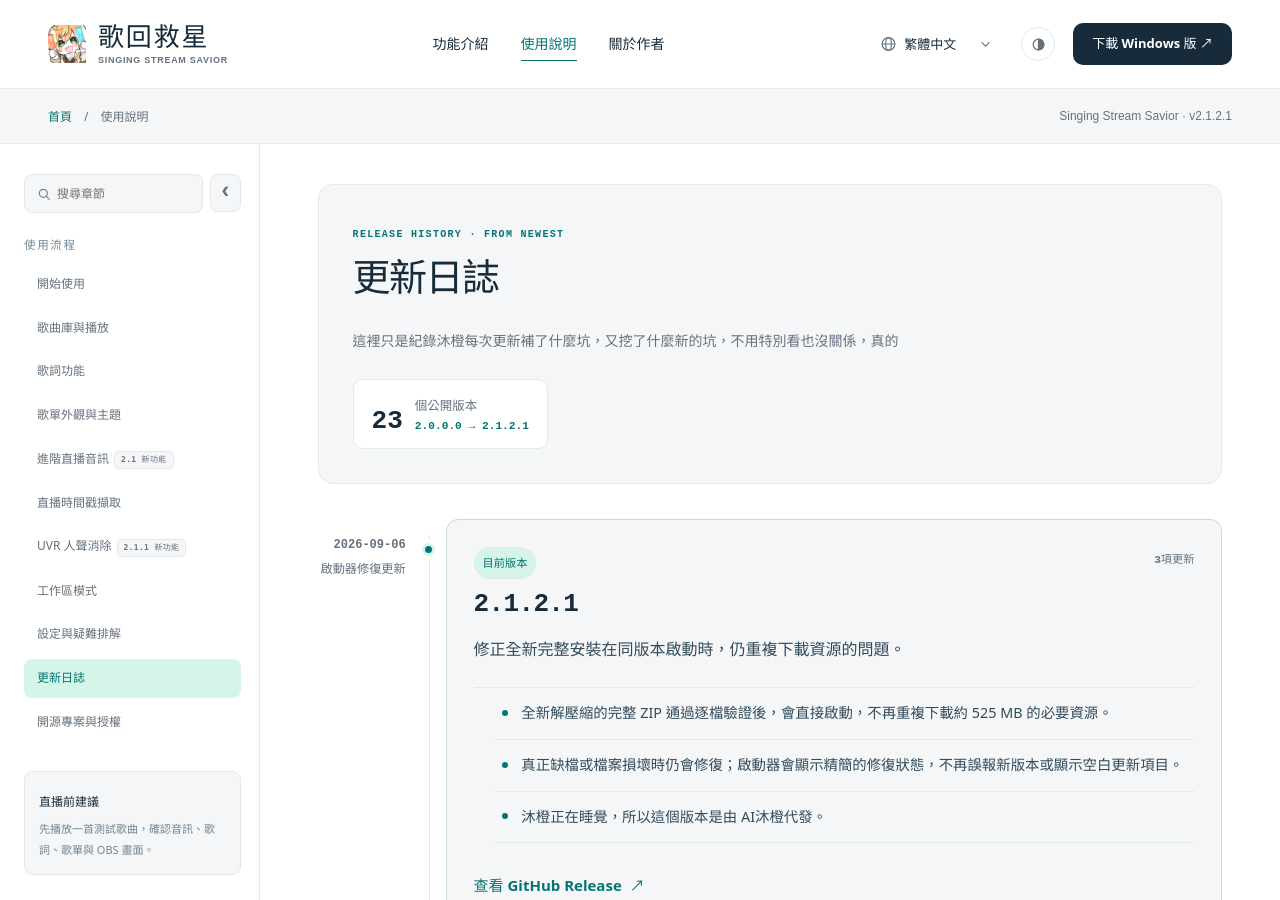
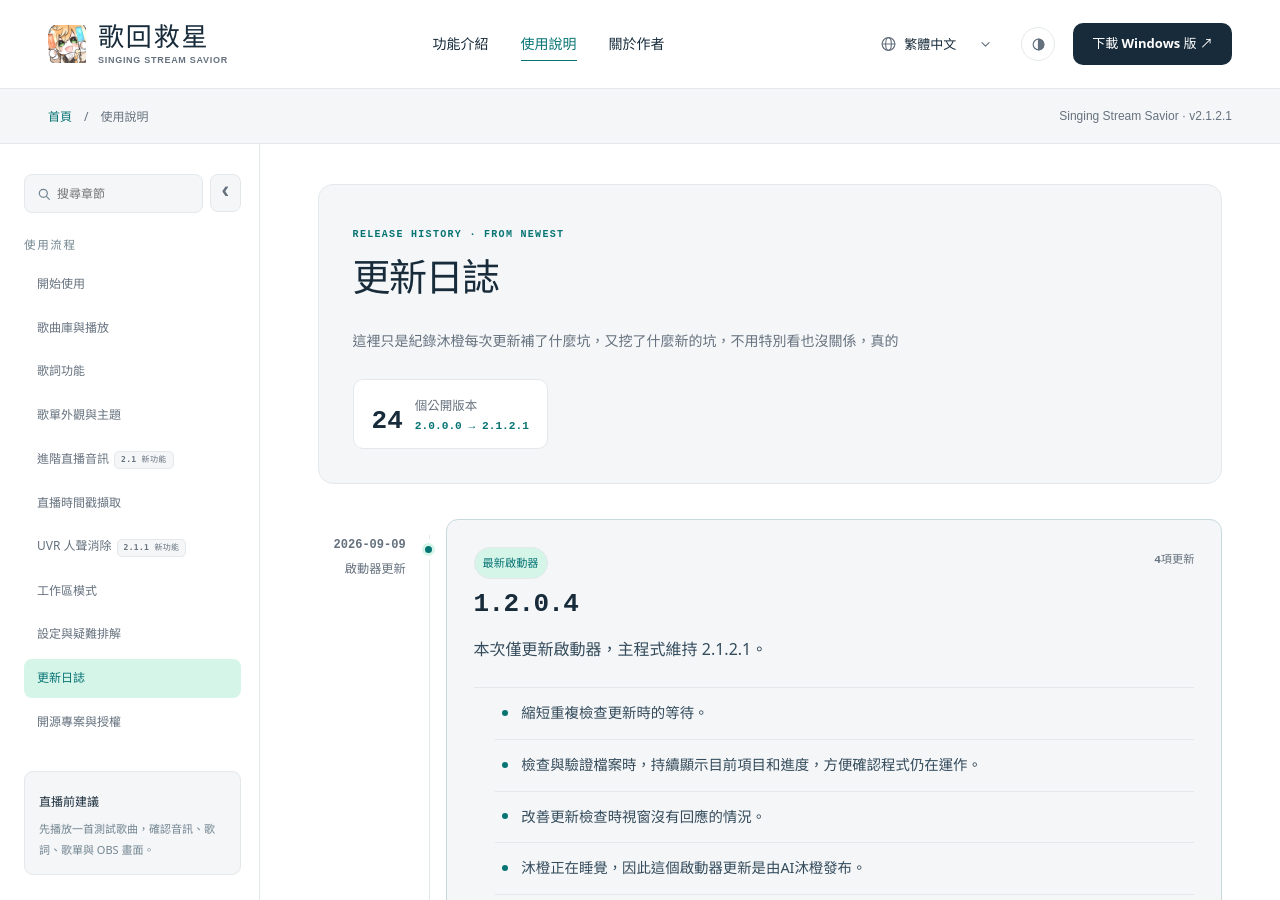
Before and after one commit to NoonIsAwesome/Singing-Stream-Savior-Manual, a Jekyll site: the page built from changelog.md, in a window 1280 px wide and 900 px high. Built offline with Jekyll 4.4.1, drawn with Linux system fonts in a browser that asks for light colours.

Commit message:
Document Launcher 1.2.0.4 in all website languages

```diff
--- /dev/null
+++ b/_data/release-launcher-1-2-0-4.json
@@ -0,0 +1,62 @@
+{
+  "release": {
+    "version": "1.2.0.4",
+    "anchor": "launcher-v1-2-0-4",
+    "date": "2026-09-09",
+    "latest": true,
+    "current_label": {
+      "zh-TW": "最新啟動器",
+      "zh-CN": "最新启动器",
+      "en": "Latest launcher",
+      "ja": "最新ランチャー",
+      "ko": "최신 실행기"
+    },
+    "type": {
+      "zh-TW": "啟動器更新",
+      "zh-CN": "启动器更新",
+      "en": "Launcher update",
+      "ja": "ランチャー更新",
+      "ko": "실행기 업데이트"
+    },
+    "release_url": "https://github.com/NoonIsAwesome/Singing-Stream-Savior-Updates/releases/tag/launcher-v1.2.0.4",
+    "summary": {
+      "zh-TW": "本次僅更新啟動器，主程式維持 2.1.2.1。",
+      "zh-CN": "本次仅更新启动器，主程序维持 2.1.2.1。",
+      "en": "This update is for the launcher only. The application remains at version 2.1.2.1.",
+      "ja": "今回はランチャーのみの更新です。アプリ本体はバージョン 2.1.2.1 のままです。",
+      "ko": "이번 업데이트는 실행기만 변경합니다. 앱 본체는 2.1.2.1 버전을 유지합니다."
+    },
+    "items": {
+      "zh-TW": [
+        "縮短重複檢查更新時的等待。",
+        "檢查與驗證檔案時，持續顯示目前項目和進度，方便確認程式仍在運作。",
+        "改善更新檢查時視窗沒有回應的情況。",
+        "沐橙正在睡覺，因此這個啟動器更新是由AI沐橙發布。"
+      ],
+      "zh-CN": [
+        "缩短重复检查更新时的等待。",
+        "检查与验证文件时，持续显示当前项目和进度，方便确认程序仍在运行。",
+        "改善检查更新时窗口无响应的情况。",
+        "沐橙正在睡觉，因此这个启动器更新是由AI沐橙发布。"
+      ],
+      "en": [
+        "Reduce waiting during repeated update checks.",
+        "Keep the current item and progress visible while checking files, so you can see that the launcher is still working.",
+        "Improve responsiveness during update checks.",
+        "Mucheng is sleeping, so this launcher update was published by AI Mucheng."
+      ],
+      "ja": [
+        "更新を繰り返し確認する際の待ち時間を短縮します。",
+        "ファイルの確認中は、現在の項目と進捗を継続して表示し、処理が進んでいることを確認できます。",
+        "更新確認中の応答性を改善します。",
+        "沐橙は睡眠中のため、このランチャー更新は AI沐橙が公開しました。"
+      ],
+      "ko": [
+        "업데이트를 반복해서 확인할 때 기다리는 시간을 줄입니다.",
+        "파일을 확인하는 동안 현재 항목과 진행 상황을 계속 표시하여 작업이 진행 중임을 알 수 있습니다.",
+        "업데이트 확인 중 응답성을 개선합니다.",
+        "沐橙이 자고 있어서 이번 실행기 업데이트는 AI沐橙이 배포했습니다."
+      ]
+    }
+  }
+}
--- a/_includes/changelog-page.html
+++ b/_includes/changelog-page.html
@@ -1,5 +1,6 @@
 {% assign current_lang = page.lang | default: site.lang | default: 'zh-TW' %}
 {% assign current_release = site.data["release-2-1-2-1"].release %}
+{% assign launcher_release = site.data["release-launcher-1-2-0-4"].release %}
 {% assign previous_hp_release = site.data["release-2-1-2-0"].release %}
 {% assign previous_monitor_release = site.data["release-2-1-1-2"].release %}
 {% assign previous_current_release = site.data["release-2-1-1-1"].release %}
@@ -9,7 +10,7 @@
 {% assign previous_feature_release = site.data["release-2-1-0-1"].release %}
 {% assign previous_major_release = site.data["release-2-1-0-0"].release %}
 {% assign releases = site.data.releases.releases %}
-{% assign release_count = releases | size | plus: 9 %}
+{% assign release_count = releases | size | plus: 10 %}
 {% if current_lang == 'zh-TW' %}
   {% assign content_lang = 'zh-TW' %}
   {% assign eyebrow = 'RELEASE HISTORY · FROM NEWEST' %}
@@ -64,6 +65,7 @@
 </header>
 
 <section class="release-timeline" aria-label="{{ title }}">
+  {% include release-entry.html release=launcher_release content_lang=content_lang latest_label=latest_label release_link=release_link items_label=items_label %}
   {% include release-entry.html release=current_release content_lang=content_lang latest_label=latest_label release_link=release_link items_label=items_label %}
   {% include release-entry.html release=previous_hp_release content_lang=content_lang latest_label=latest_label release_link=release_link items_label=items_label %}
   {% include release-entry.html release=previous_monitor_release content_lang=content_lang latest_label=latest_label release_link=release_link items_label=items_label %}
--- a/_includes/release-entry.html
+++ b/_includes/release-entry.html
@@ -1,6 +1,8 @@
 {% assign release = include.release %}
 {% assign content_lang = include.content_lang %}
 {% assign version_anchor = release.version | replace: '.', '-' | prepend: 'v' %}
+{% assign version_anchor = release.anchor | default: version_anchor %}
+{% assign current_label = release.current_label[content_lang] | default: include.latest_label %}
 {% assign localized_type = release.type[content_lang] | default: release.type.en %}
 {% assign localized_summary = release.summary[content_lang] | default: release.summary.en %}
 {% assign localized_items = release.items[content_lang] | default: release.items.en %}
@@ -13,7 +15,7 @@
   <div class="release-entry__card">
     <header class="release-entry__header">
       <div>
-        {% if release.latest %}<span class="release-entry__current">{{ include.latest_label }}</span>{% endif %}
+        {% if release.latest %}<span class="release-entry__current">{{ current_label }}</span>{% endif %}
         <h2>{{ release.version }}</h2>
       </div>
       <span class="release-entry__count">{{ localized_items | size }}{{ include.items_label }}</span>
```
